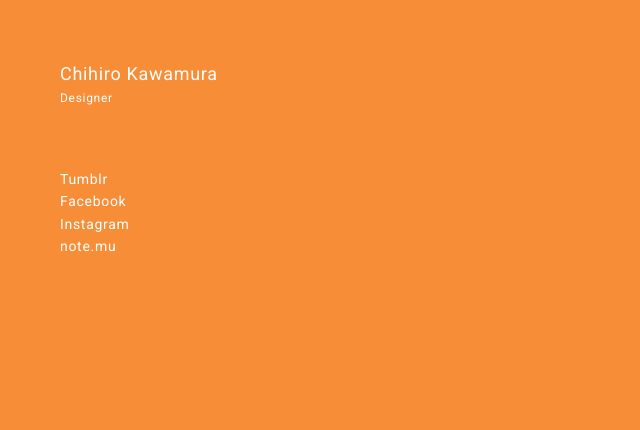
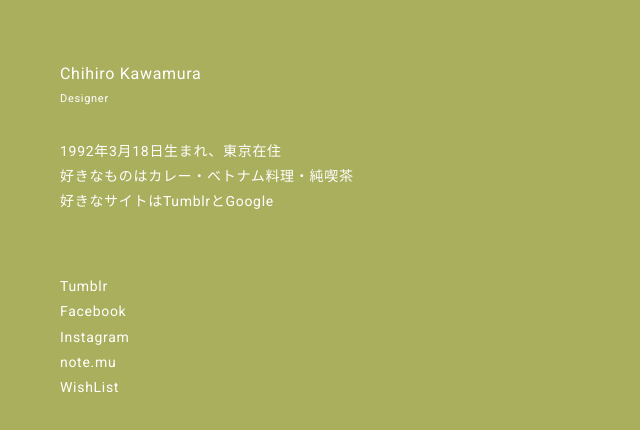
Before and after one commit to choke000/choke000, a plain HTML site: page index.html in a window 1280 px wide. Shown: the whole page, without its empty margins (0-640 px from the left). Drawn offline with nearby package versions, Linux system fonts and the light colour scheme.

Commit message:
profile font

```diff
--- a/index.html
+++ b/index.html
@@ -11,9 +11,9 @@
 			$(document).ready(function() {
 				$("body").gradientify({
 				gradients: [
+					{ start: [63,131,192], stop: [63,131,192] },
 					{ start: [238,203,33], stop: [238,203,33] },
 					{ start: [255,103,69], stop: [255,103,69] },
-					{ start: [63,131,192], stop: [63,131,192] },
 					{ start: [41,147,96], stop: [41,147,96] }
 					]
 				});
@@ -26,17 +26,32 @@
 		<h1>
 			Chihiro Kawamura
 		</h1>
-		<p class="profile">Designer</p>
+		<p class="note">Designer</p>
+
+		<div class="profile">
+			<p>
+				1992年3月18日生まれ、東京在住<br>
+				好きなものはカレー・ベトナム料理・純喫茶<br>
+				好きなサイトはTumblrとGoogle
+<!--
+				1992･3･18<br>
+				Live in Tokyo<br>
+				Graduate Kyoto University of Art&amp;Design<br>
+				Like: Tumblr, Curry, Vietnamese Food, Vintage Buildings<br>
+				Favorite WebSite: Tumblr -->
+			</p>
+		</div>
 	</header>
 
 	<main class="l-main">
 
 		<nav class="l-link clearfix">
 			<ul class="link__list">
-				<li><a href="http://choke.tumblr.com/" target="_blink">Tumblr</a></li>
-				<li><a href="https://www.facebook.com/chchch0318" target="_blink">Facebook</a></li>
-				<li><a href="https://www.instagram.com/iyiyim770/" target="_blink">Instagram</a></li>
-				<li><a href="https://note.mu/choke000" target="_blink">note.mu</a></li>
+				<li><a href="//choke.tumblr.com/" target="_blink">Tumblr</a></li>
+				<li><a href="//www.facebook.com/chchch0318" target="_blink">Facebook</a></li>
+				<li><a href="//www.instagram.com/iyiyim770/" target="_blink">Instagram</a></li>
+				<li><a href="//note.mu/choke000" target="_blink">note.mu</a></li>
+				<li><a href="//amzn.asia/10wscQv" target="_blink">WishList</a></li>
 			</ul>
 		</nav>
 
--- a/sass/_base.scss
+++ b/sass/_base.scss
@@ -4,13 +4,13 @@
 html,body {
   height: 100%;
   padding: 0;
-  line-height: 1.6;
+  line-height: 1.8;
   letter-spacing: .05em;
   background-color: #ccc;
   color: $font-color-default;
   font-family: 'Roboto', 'Helvetica', 'YuGothic', 'Hiragino Kaku Gothic ProN', 'ヒラギノ角ゴ ProN W3', sans-serif;
-  // font-family: 'Hiragino Kaku Gothic ProN', 'ヒラギノ角ゴ ProN W3', sans-serif;
-  // font-weight: 700;
+  -webkit-font-smoothing: antialiased;
+  -moz-osx-font-smoothing: grayscale;
   font-size: 14px;
   // overflow: hidden;
 }
--- a/sass/style.scss
+++ b/sass/style.scss
@@ -6,11 +6,16 @@
   padding: 60px;
 
   h1 {
-    font-size: 18px;
+    font-size: 16px;
+  }
+
+  .note {
+  	font-size: 11px;
+  	margin-bottom: 30px;
   }
 
   .profile {
-    font-size: 12px;
+    // font-size: 14px;
     // margin-bottom: 30px;
   }
 }
```
Also changed, not shown: css/style.css, js/jquery.gradientify.js.
